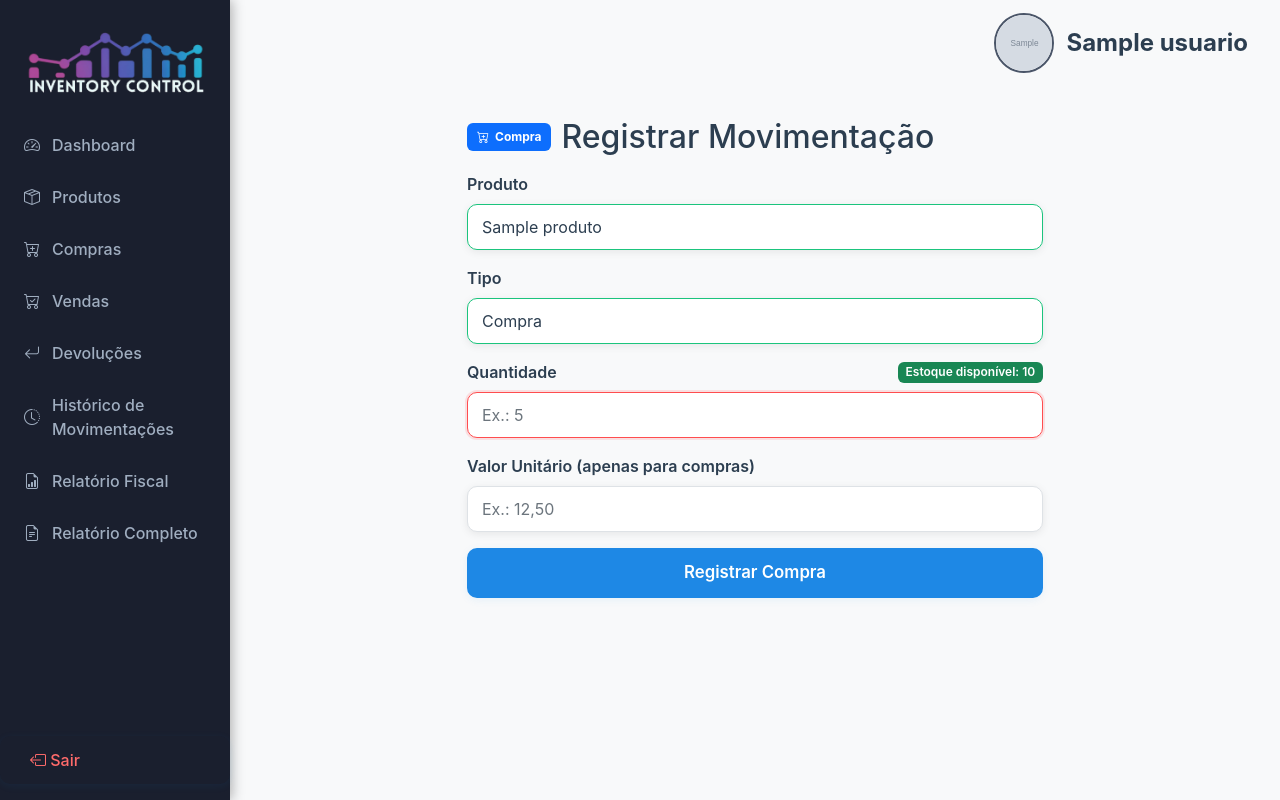
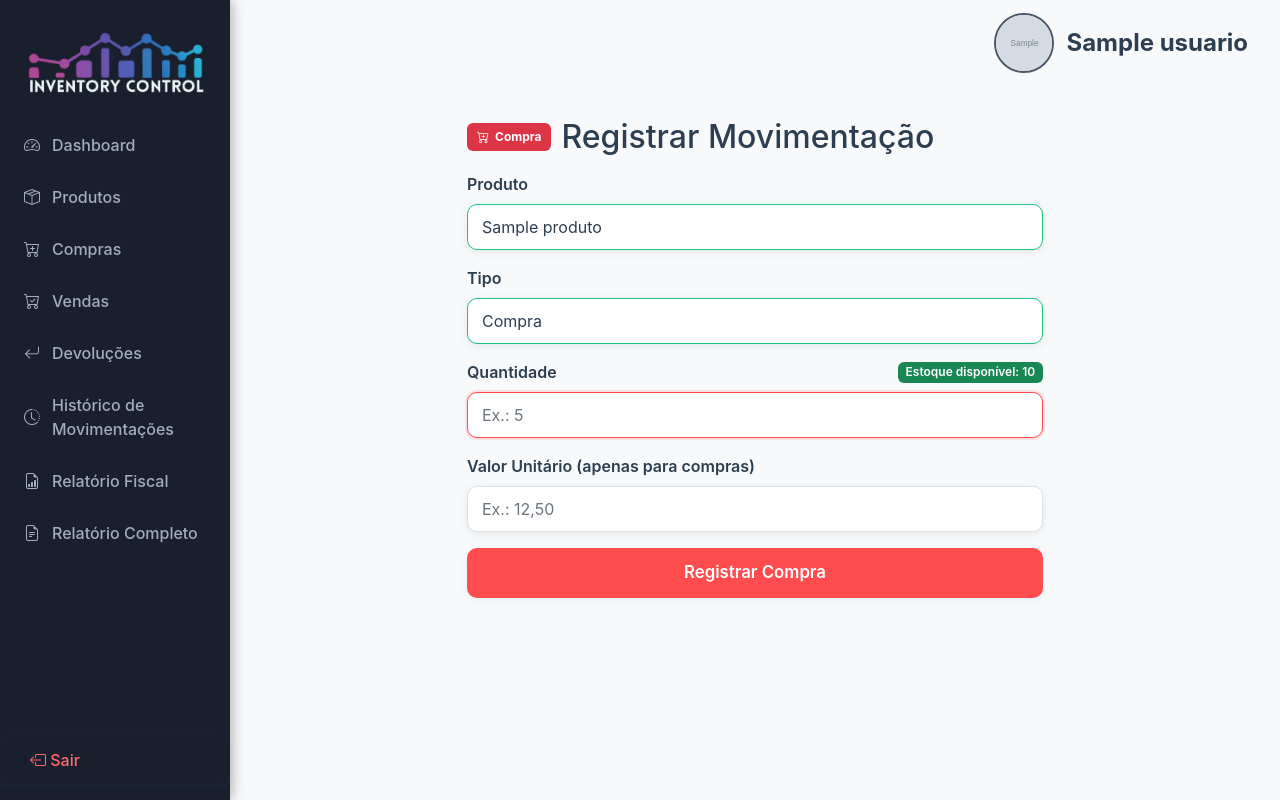
Before and after one commit to pedro-zucchi90/TrustV-Inventory-Control, a Flask app: page /registrar_movimentacao in a window 1280 px wide. Run offline with Flask 3, Linux system fonts and the light colour scheme; a user stored in the database is signed in; tables that the repository leaves empty hold one stand-in row (values such as "Sample post"); grey boxes marked "Sample" are stand-in pictures; some libraries are stand-ins or nearby versions.

Commit message:
Add files via upload
Cores foram trocadas

```diff
--- a/templates/registrar_movimentacao.html
+++ b/templates/registrar_movimentacao.html
@@ -5,13 +5,13 @@
     <div class="d-flex align-items-center justify-content-between mb-3">
         <div class="d-flex align-items-center" style="gap:10px;">
             {% if current_tipo == 'venda' %}
-                <span class="badge bg-danger text-white" data-bs-toggle="tooltip" title="Venda" style="display:flex; align-items:center; gap:6px; padding:8px 10px;">
-                    <i class="bi bi-cart-check"></i>
+                <span class="badge bg-success text-white" data-bs-toggle="tooltip" title="Venda" style="display:flex; align-items:center; gap:6px; padding:8px 10px;">
+                    <i class="bi bi-cart-check text-white"></i>
                     <span>Venda</span>
                 </span>
             {% else %}
-                <span class="badge bg-primary text-white" data-bs-toggle="tooltip" title="Compra" style="display:flex; align-items:center; gap:6px; padding:8px 10px;">
-                    <i class="bi bi-cart-plus"></i>
+                <span class="badge bg-danger text-white" data-bs-toggle="tooltip" title="Compra" style="display:flex; align-items:center; gap:6px; padding:8px 10px;">
+                    <i class="bi bi-cart-plus text-white"></i>
                     <span>Compra</span>
                 </span>
             {% endif %}
@@ -88,12 +88,12 @@
         const tipo = document.querySelector('[name="tipo"]').value;
         const btn = document.getElementById('btnSubmit');
         const text = btn.querySelector('.btn-text');
-        btn.classList.remove('btn-primary','btn-danger');
+        btn.classList.remove('btn-success','btn-danger');
         if (tipo === 'venda') {
-            btn.classList.add('btn-danger');
+            btn.classList.add('btn-success'); // Verde para venda
             text.textContent = 'Registrar Venda';
         } else {
-            btn.classList.add('btn-primary');
+            btn.classList.add('btn-danger'); // Vermelho para compra
             text.textContent = 'Registrar Compra';
         }
     }
```
